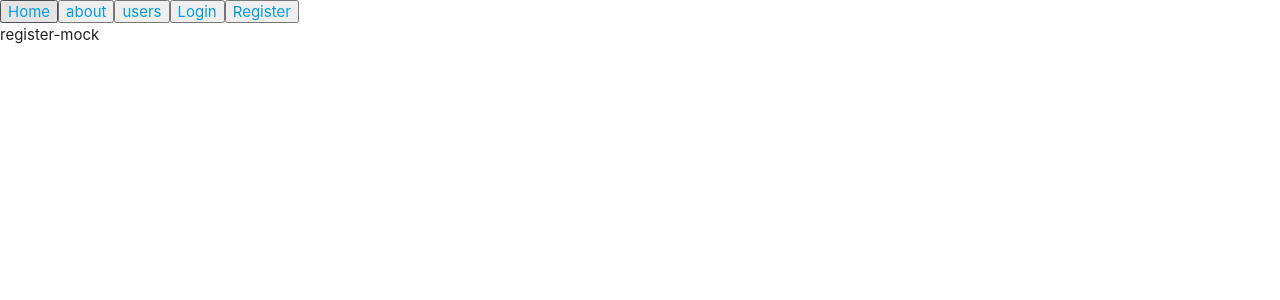
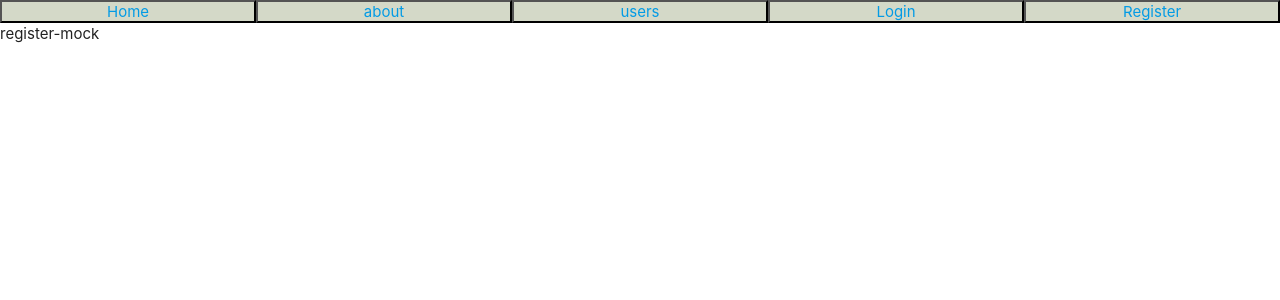
Before and after one commit to vote7/Vote7, a React (Create React App) app in the folder frontend/: page /register in a window 1280 px wide. Shown: the top 300 px of the page. Built offline with nearby package versions, Linux system fonts and the light colour scheme.

Commit message:
Add basic  router styling

```diff
--- a/frontend/src/AppRouter/AppRouter.css
+++ b/frontend/src/AppRouter/AppRouter.css
@@ -3,28 +3,32 @@
     flex-direction: column;
     justify-content: flex-start;
 
-    width: 90%;
+    width: 100%;
 }
 
-.main-container > .navigation-container {
+.main-container .navigation-container {
     order: 1;
     flex-grow: 1;
     flex-basis: 20%;
 
     display: flex;
     flex-direction: row;
-    justify-content: center;
+    margin: auto;
 
-    width: 90%;
+    width: 100%;
+    background-color:rgb(209, 214, 193);
 }
 
-.navigation-container > .nav-btn {
+.navigation-container .nav-btn {
     order: 1;
     flex-grow: 1;
     flex-basis: 20%;
+
+    background-color:rgb(212, 217, 200);
+
 }
 
-.main-container > .content-container {
+.main-container .content-container {
     order: 2;
     flex-grow: 3;
     flex-basis: 40%;
--- a/frontend/src/AppRouter/AppRouter.js
+++ b/frontend/src/AppRouter/AppRouter.js
@@ -1,11 +1,11 @@
 import React, { Component } from "react";
 import { BrowserRouter as Router, Route, Link, Redirect } from "react-router-dom";
-import "./AppRouter.css"
 import {home, about, users} from './Mocks'
 import {Login} from '../Login/Login'
 import {Register} from '../Register/Register'
 import history from './history';
 import 'materialize-css/dist/css/materialize.min.css'
+import "./AppRouter.css"
 import M from 'materialize-css/dist/js/materialize.min.js'
 
 class AppRouter extends Component {
@@ -17,34 +17,34 @@ class AppRouter extends Component {
 
     render() {
         return (
-            <div className="navigation-container">
+            <div class="main-container">
                 <Router history={history}>
-                    <div className="main-conainer">
+                    <div class="navigation-container">
 
-                        <button className="nav-btn">
+                        <button class="nav-btn">
                             <Link to="/"> Home </Link>
                         </button>
-                        <button className="nav-btn">
+                        <button class="nav-btn">
                             <Link to="/about/"> about </Link>
                         </button>
-                        <button className="nav-btn">
+                        <button class="nav-btn">
                             <Link to="/users/"> users </Link>
                         </button>
                         {this.props.logged === false ?
-                            <button className="nav-btn">
+                            <button class="nav-btn">
                                 <Link to="/login/"> Login </Link>
                             </button>
                             : <h/>
                         }
                         {this.props.logged === false ?
-                            <button className="nav-btn">
+                            <button class="nav-btn">
                                 <Link to="/register/"> Register </Link>
                             </button>
                             : <h/>
                         }
 
                     </div>
-                    <div className="content-container">
+                    <div class="content-container">
                         <Route path="/" exact render={(props) => (
                             this.props.logged === true
                             ? home
```
